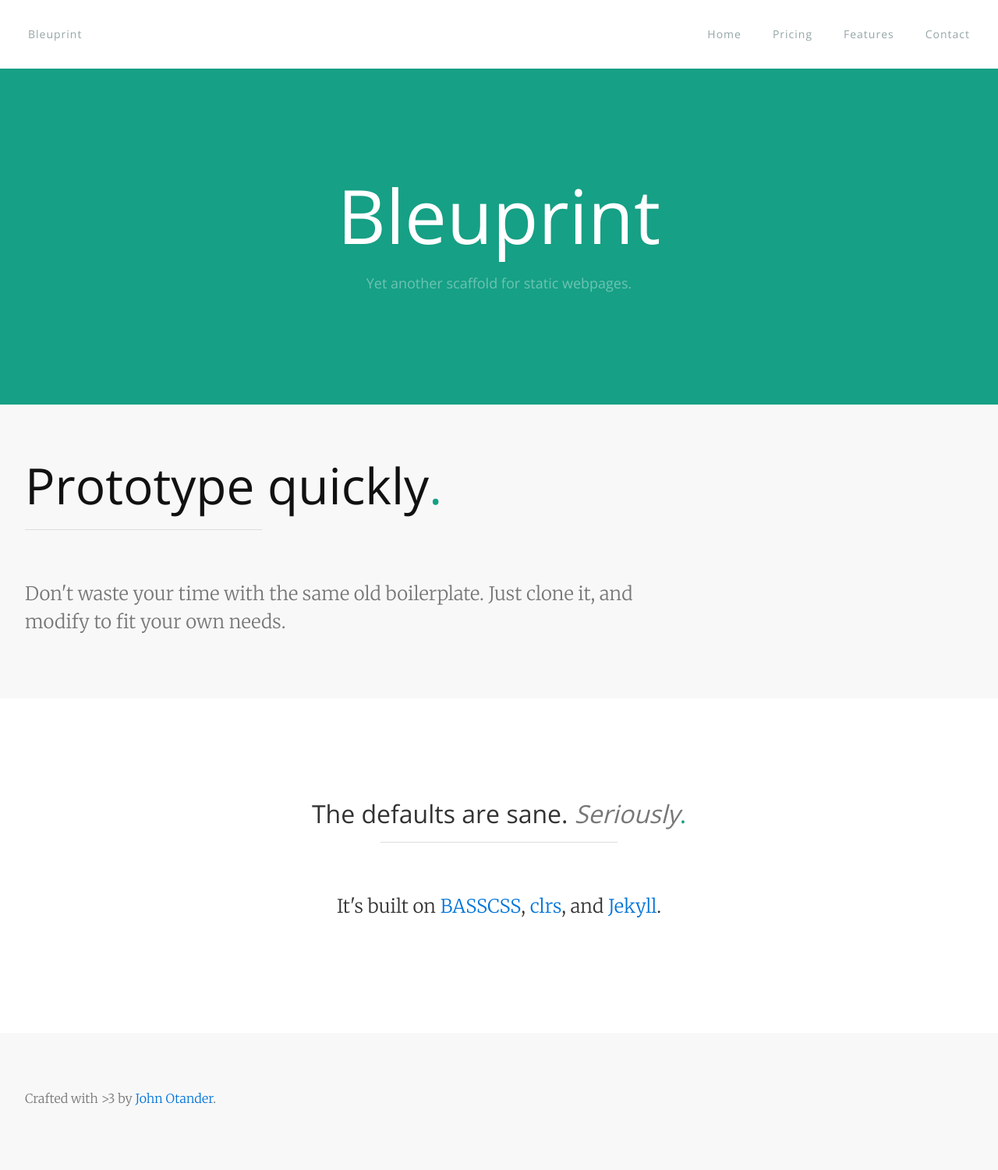
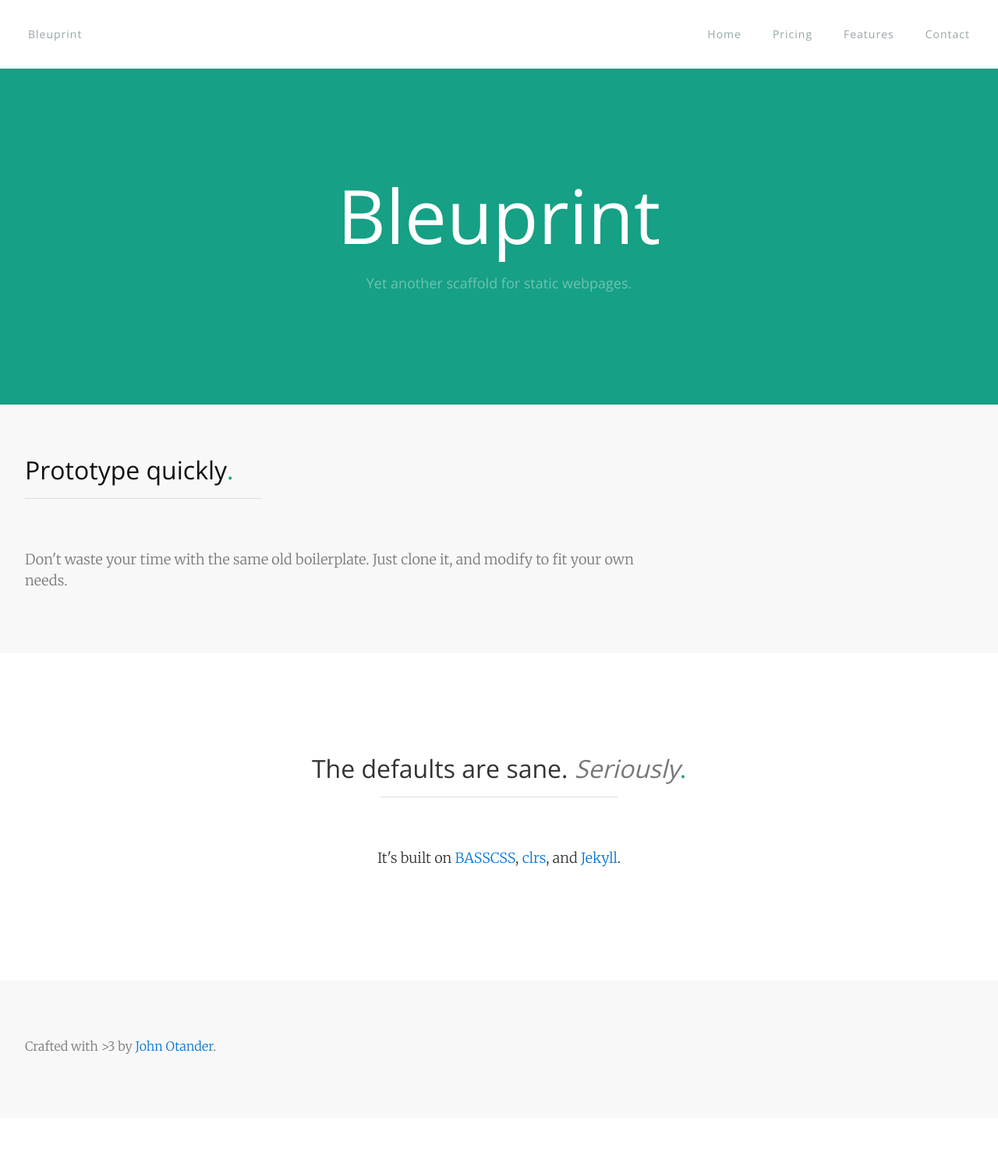
Before and after one commit to johno/bleuprint, a Jekyll site: the page built from index.html, in a window 1280 px wide. Shown: the whole page at 78% size. Built offline with Jekyll 4.4.1, drawn with Linux system fonts in a browser that asks for light colours; after the commit the page ends 1434 px from its top, so only the background shows below that.

Commit message:
Tone down some font sizes.

```diff
--- a/index.html
+++ b/index.html
@@ -10,9 +10,9 @@
 </div>
 <div class="bg-very-light-gray py4 px3">
   <div class="mid-gray">
-    <h3 class="h1 black">Prototype quickly<span class="accent">.</quicklyspan></h3>
+    <h3 class="h2 black">Prototype quickly<span class="accent">.</quicklyspan></h3>
     <div class="border-bottom quarter-width mb4"></div>
-    <p class="h3 two-thirds-width">
+    <p class="h4 two-thirds-width">
       Don't waste your time with the same old boilerplate. Just clone it, and modify to fit your own needs.
     </p>
   </div>
@@ -22,7 +22,7 @@
     The defaults are sane. <span class="italic mid-gray">Seriously</span><span class="accent">.</span> <br>
   </h5>
   <div class="border-bottom quarter-width mb4 border-center mb4"></div>
-  <p class="h3 py4">
+  <p class="h4 py4">
     It's built on <a href="http://basscss.com">BASSCSS</a>, <a href="http://clrs.cc">clrs</a>, and <a href="http://jekyllrb.com">Jekyll</a>.
   </p>
 </div>
```
